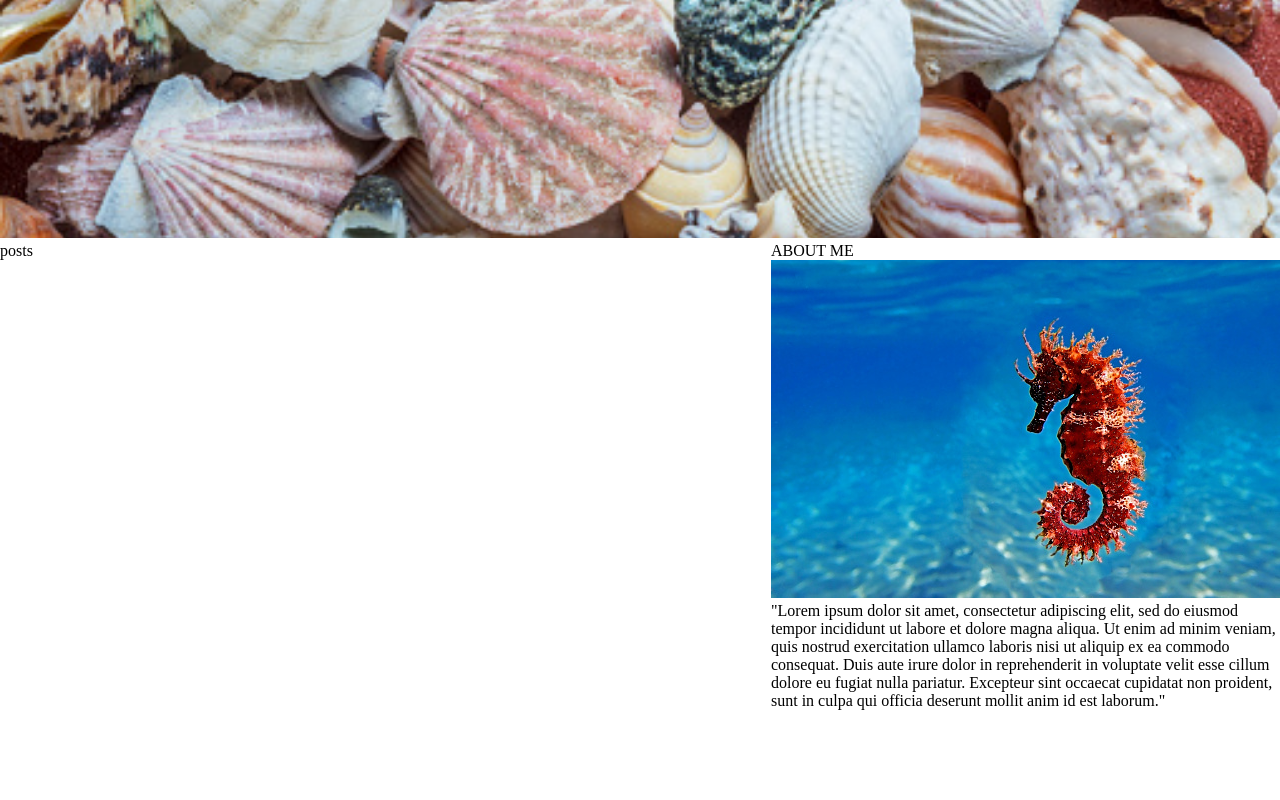
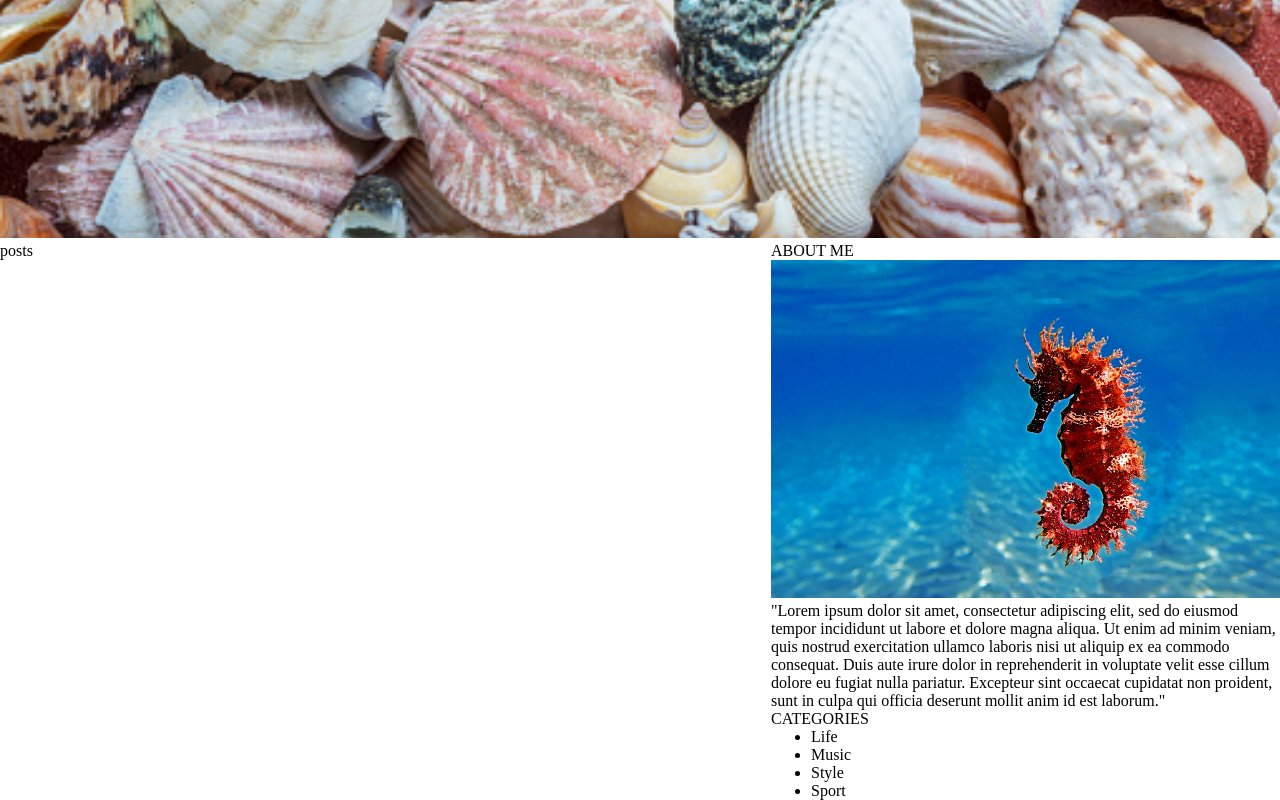
Before and after one commit to EvMad/react-frontend-sandbox, a React (Create React App) app: page / in a window 1280 px wide. Shown: the part 402-1202 px from the top of the page. Before the commit the page ends 1112 px from the top, so only its background shows below. Built offline with nearby package versions, Linux system fonts and the light colour scheme.

Commit message:
created sidebar <ul> and <li>'s

```diff
--- a/src/sidebar/Sidebar.jsx
+++ b/src/sidebar/Sidebar.jsx
@@ -8,6 +8,16 @@
                 <img src="istockphoto-1227039338-170667a.jpg" alt=""></img>
                 <p>"Lorem ipsum dolor sit amet, consectetur adipiscing elit, sed do eiusmod tempor incididunt ut labore et dolore magna aliqua. Ut enim ad minim veniam, quis nostrud exercitation ullamco laboris nisi ut aliquip ex ea commodo consequat. Duis aute irure dolor in reprehenderit in voluptate velit esse cillum dolore eu fugiat nulla pariatur. Excepteur sint occaecat cupidatat non proident, sunt in culpa qui officia deserunt mollit anim id est laborum."</p>
             </div>
+            <div className="sidebarItem">
+            <span className="sidebarTitle">CATEGORIES</span>
+            <ul className="sidebarList">
+                <li className="sidebarListItem">Life</li>
+                <li className="sidebarListItem">Music</li>
+                <li className="sidebarListItem">Style</li>
+                <li className="sidebarListItem">Sport</li>
+            </ul>
+
+            </div>
         </div>
     )
 }
```
